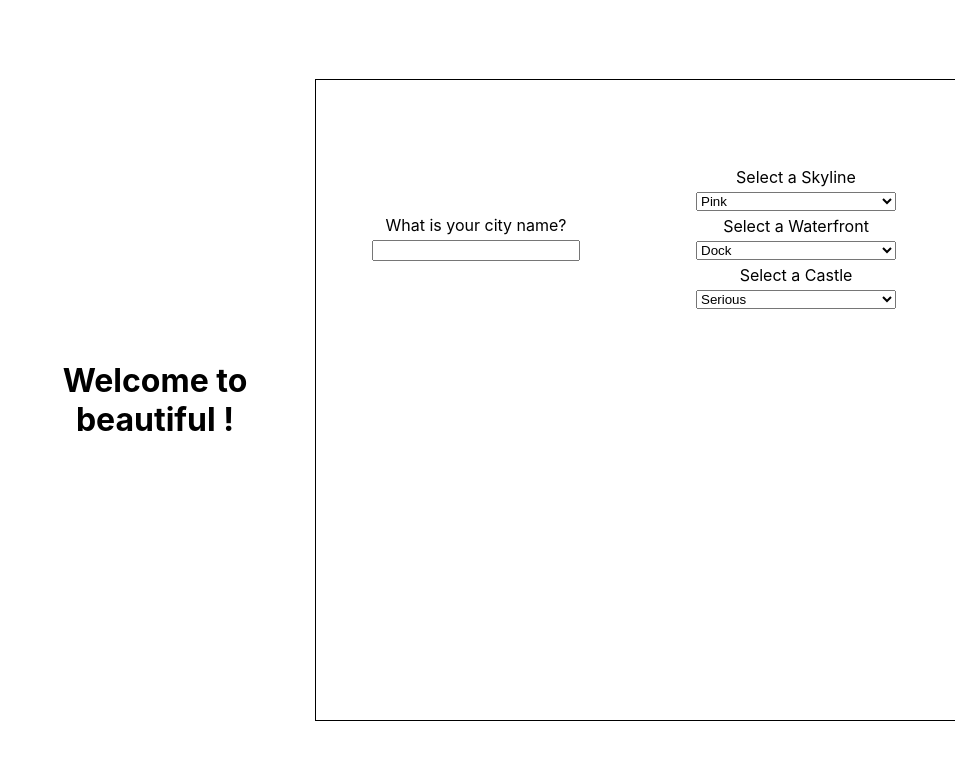
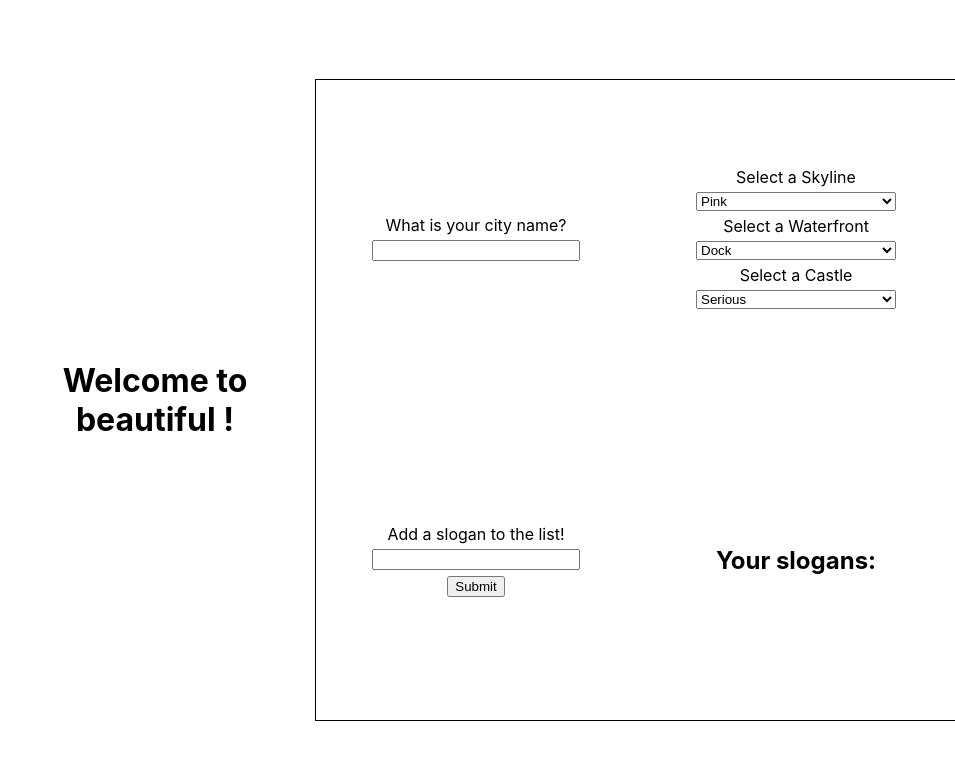
Before and after one commit to Kevin-Roney/react-city-builderHB, a React (Create React App) app: page / in a window 1280 px wide. Shown: the top 760 px of the page, without its empty margins (325-1280 px from the left). Built offline with nearby package versions, Linux system fonts and the light colour scheme.

Commit message:
refactored app.js to what assignment seemingly wants

```diff
--- a/src/App.js
+++ b/src/App.js
@@ -17,7 +17,6 @@ function App() {
   // you'll need to track a city name, which starts as the city name of your choice.
   const [cityName, setCityName] = useState('');
   // finally, you'll need an array of slogans, which could start out as ['The City of Excellence'] for example
-  const [sloganInput, setSloganInput] = useState('');
   const [slogans, setSlogans] = useState(['The City of Roses', 'The city that never sleeps']);
 
   return (
@@ -53,8 +52,14 @@ function App() {
           />
         </section>
         {/* here, the SloganForm component takes in the setSlogans state handler function and the slogans array that live in state */}
+        <SloganForm
+          setSlogans={setSlogans}
+          slogans={slogans}
+        />
         {/* here, the SloganList component takes the array of slogans that lives in state */}
-
+        <SloganList
+          slogans={slogans}
+        />
       </div>
     </div>
   );
```
